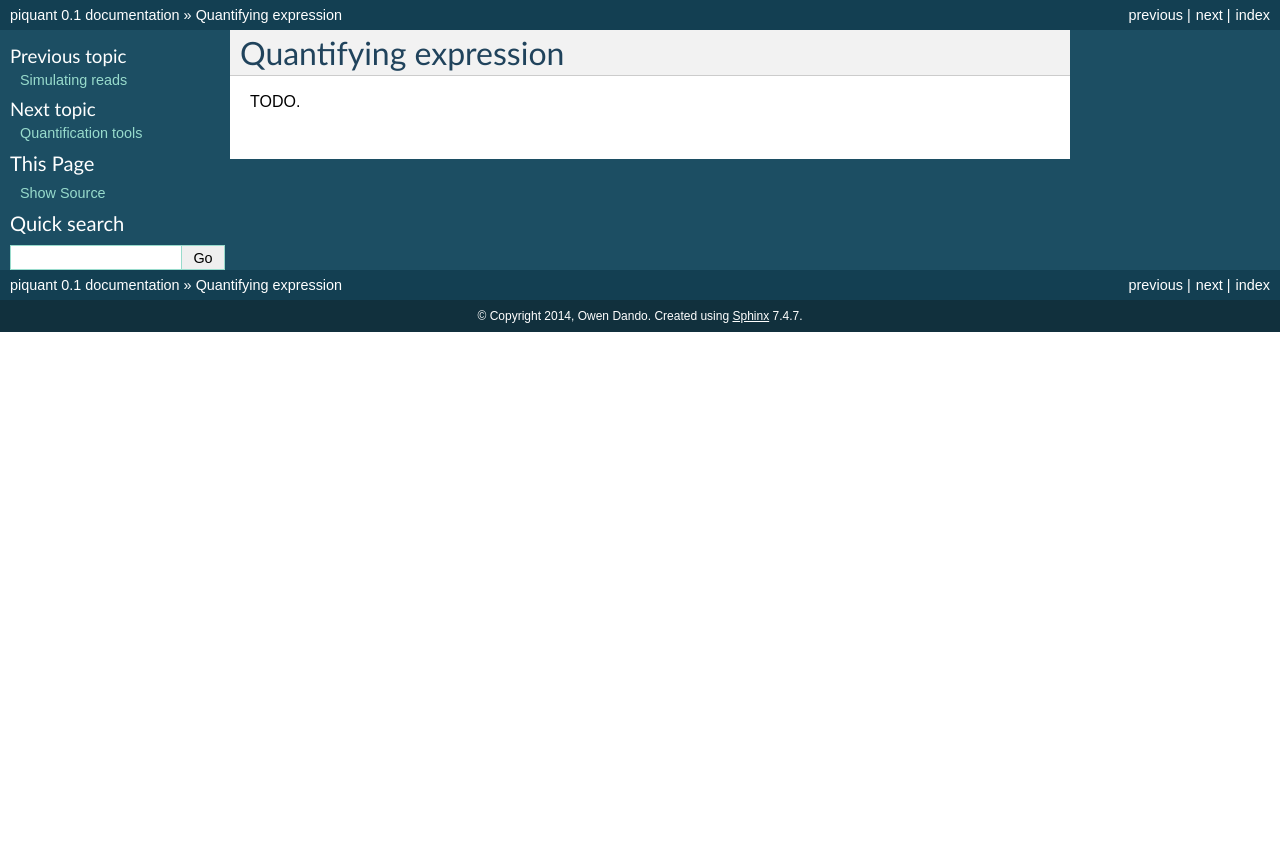
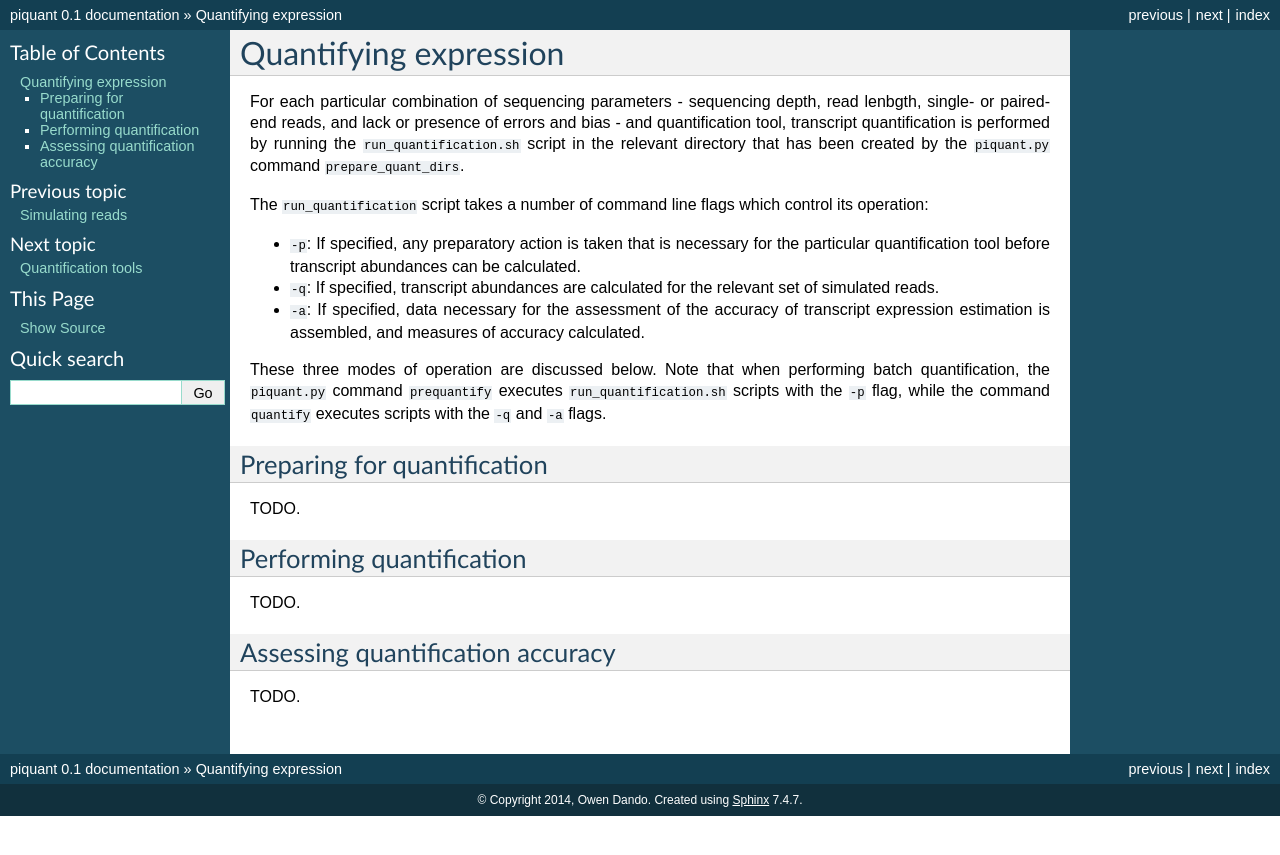
Before and after one commit to lweasel/piquant, a Sphinx documentation site: the page built from docs/quantification.rst, in a window 1280 px wide. Shown: the top 855 px of the page. Built offline with Sphinx 7.4.7, drawn with Linux system fonts in a browser that asks for light colours.

Commit message:
Start "Quantifying expression" section.

```diff
--- a/docs/quantification.rst
+++ b/docs/quantification.rst
@@ -1,4 +1,27 @@
 Quantifying expression
 ======================
 
+For each particular combination of sequencing parameters - sequencing depth, read lenbgth, single- or paired-end reads, and lack or presence of errors and bias - and quantification tool, transcript quantification is performed by running the ``run_quantification.sh`` script in the relevant directory that has been created by the ``piquant.py`` command ``prepare_quant_dirs``.
+
+The ``run_quantification`` script takes a number of command line flags which control its operation:
+
+* ``-p``: If specified, any preparatory action is taken that is necessary for the particular quantification tool before transcript abundances can be calculated.
+* ``-q``: If specified, transcript abundances are calculated for the relevant set of simulated reads.
+* ``-a``: If specified, data necessary for the assessment of the accuracy of transcript expression estimation is assembled, and measures of accuracy calculated.
+
+These three modes of operation are discussed below. Note that when performing batch quantification, the ``piquant.py`` command ``prequantify`` executes ``run_quantification.sh`` scripts with the ``-p`` flag, while the command ``quantify`` executes scripts with the ``-q`` and ``-a`` flags.
+
+Preparing for quantification
+----------------------------
+
 TODO.
+
+Performing quantification
+-------------------------
+
+TODO.
+
+Assessing quantification accuracy
+---------------------------------
+
+TODO.
```
